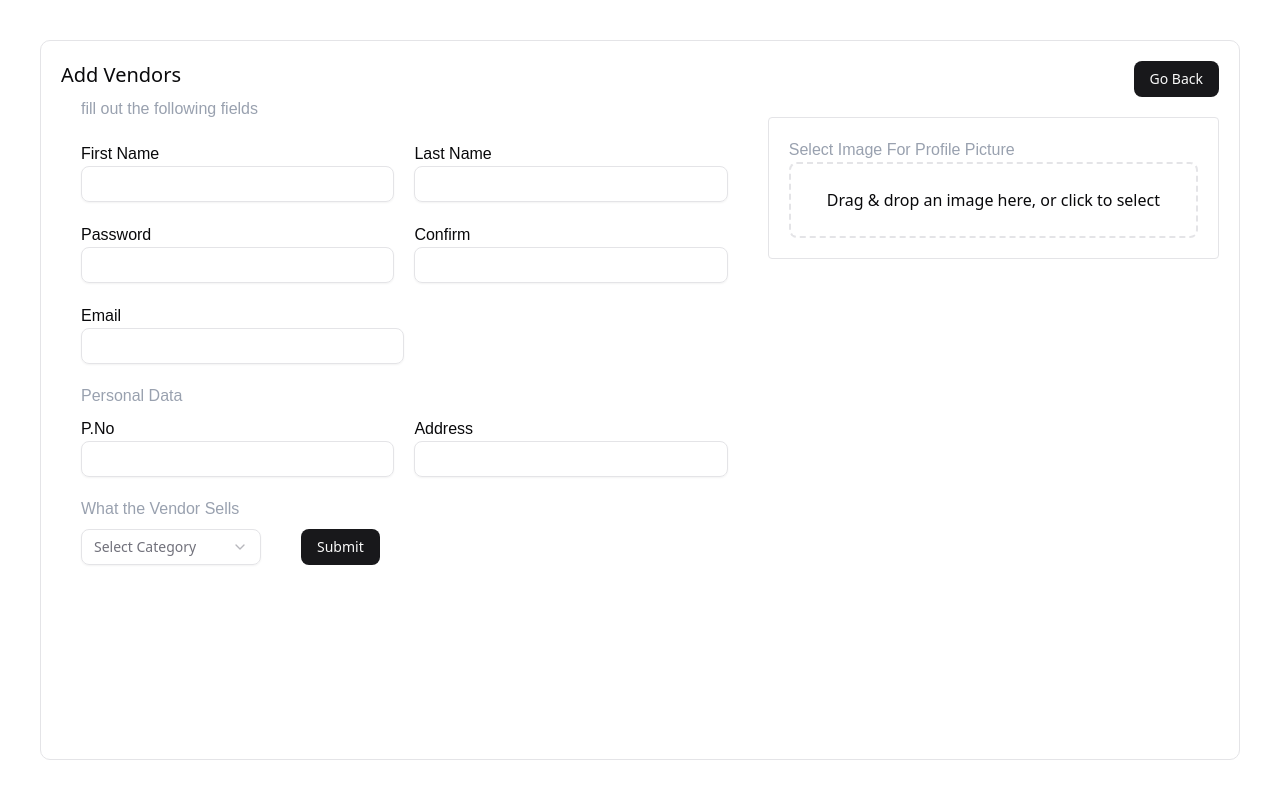
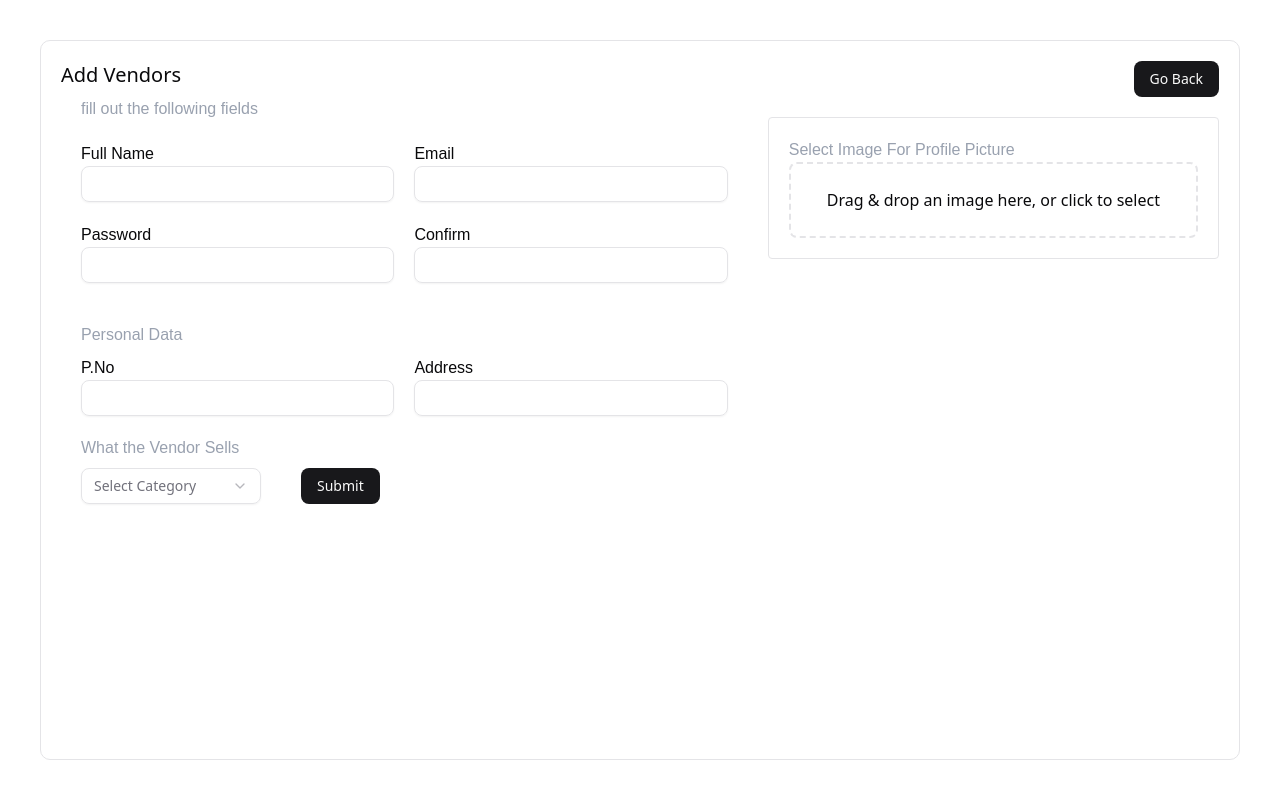
Before and after one commit to Natnsis/Ecommerce, a Next.js app: page /AdminAddVendor in a window 1280 px wide. Built offline with nearby package versions, Linux system fonts and the light colour scheme; a web font is replaced by a local one.

Commit message:
vendor side form

```diff
--- a/app/(admin)/AdminAddVendor/page.tsx
+++ b/app/(admin)/AdminAddVendor/page.tsx
@@ -2,7 +2,9 @@
 
 const page = () => {
   return (
-    <div><AddVendors /></div>
+    <main className="">
+      <AddVendors />
+    </main>
   )
 }
 
--- a/components/AddVendors.tsx
+++ b/components/AddVendors.tsx
@@ -31,13 +31,12 @@
             <h1 className="font-primary text-gray-400">fill out the following fields</h1>
             <div className="mt-5 flex gap-5 w-full">
               <div className="w-full">
-                <label className="font-primary" htmlFor="fName">First Name</label>
+                <label className="font-primary" htmlFor="fName">Full Name</label>
                 <Input name="fName" />
               </div>
-
               <div className="w-full">
-                <label className="font-primary" htmlFor="fName">Last Name</label>
-                <Input name="fName" />
+                <label className="font-primary" htmlFor="fName">Email</label>
+                <Input name="fName" type="email" />
               </div>
             </div>
             <div className="mt-5 flex gap-5 w-full">
@@ -53,10 +52,6 @@
             </div>
 
             <div className="mt-5 flex gap-5 w-full">
-              <div className="w-1/2">
-                <label className="font-primary" htmlFor="fName">Email</label>
-                <Input name="fName" type="email" />
-              </div>
             </div>
 
             <h1 className="font-primary text-gray-400 mt-5">Personal Data</h1>
```
